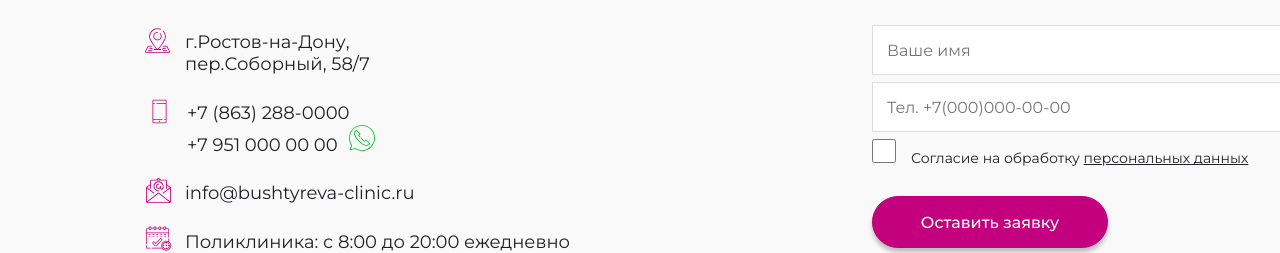
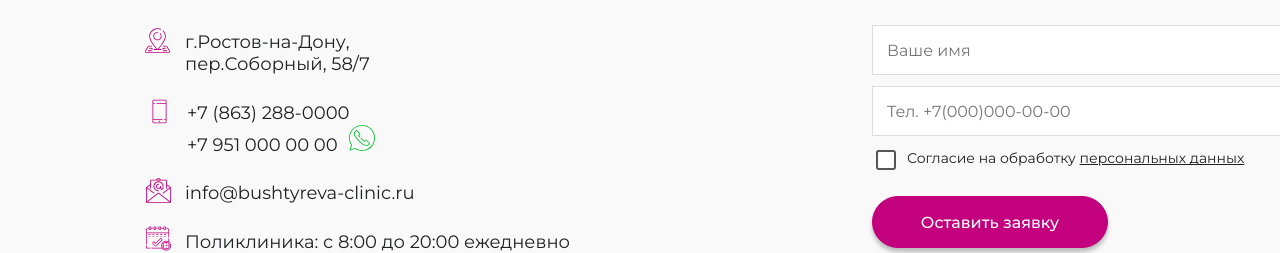
Before and after one commit to Mare4/clinic-app, a React (Create React App) app: page / in a window 1280 px wide. Shown: the part 8440-8693 px from the top of the page. Built offline with nearby package versions, Linux system fonts and the light colour scheme.

Commit message:
fix: styled checkup button

```diff
--- a/src/ContactUs.css
+++ b/src/ContactUs.css
@@ -113,10 +113,45 @@
   margin-bottom: 29px;
 }
 
-.contact-us-input-button {
+/* .contact-us-input-button {
   height: 24px;
   width: 24px;
   margin: 0 15px 0 0;
+} */
+
+.contact-us-margin-text-from-checkbox {
+  margin-left: 15px;
+}
+
+input[type="checkbox"] {
+  position: relative;
+  cursor: pointer;
+}
+input[type="checkbox"]:before {
+  content: "";
+  display: block;
+  position: absolute;
+  width: 16px;
+  height: 16px;
+  top: 0;
+  left: 0;
+  border: 2px solid #555555;
+  border-radius: 3px;
+  background-color: white;
+}
+input[type="checkbox"]:checked:after {
+  content: "";
+  display: block;
+  width: 5px;
+  height: 10px;
+  border: solid black;
+  border-width: 0 2px 2px 0;
+  -webkit-transform: rotate(45deg);
+  -ms-transform: rotate(45deg);
+  transform: rotate(45deg);
+  position: absolute;
+  top: 2px;
+  left: 6px;
 }
 
 .contact-us-underline-text {
--- a/src/ContactUs.js
+++ b/src/ContactUs.js
@@ -96,7 +96,9 @@ export default function ContactUs() {
               />
               <p className="contact-us-agree-text">
                 <input className="contact-us-input-button" type="checkbox" />
-                Согласие на обработку{" "}
+                <span className="contact-us-margin-text-from-checkbox">
+                  Согласие на обработку
+                </span>{" "}
                 <span className="contact-us-underline-text">
                   персональных данных
                 </span>
```
